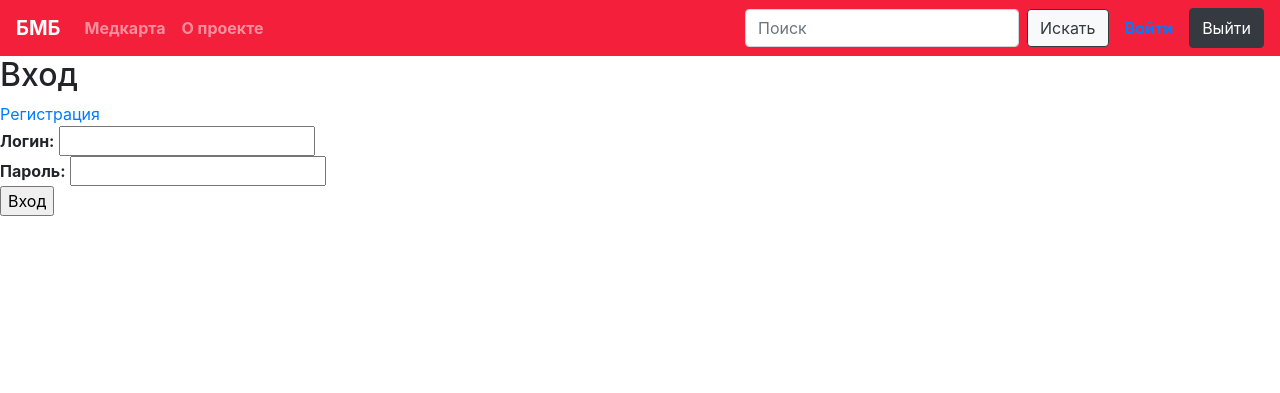
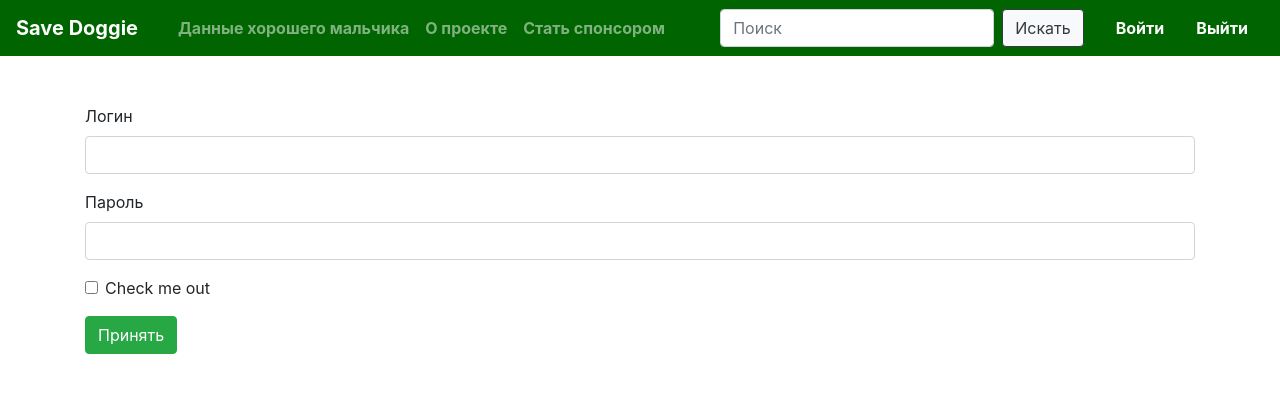
Before and after one commit to CatsSavior/save_doggie, a Django app: page /login in a window 1280 px wide. Shown: the top 393 px of the page. Run offline with Django 3.2, Linux system fonts and the light colour scheme; parts of the project's set-up code (start-up, migrations or seed data) failed here and were passed over; some libraries are stand-ins or nearby versions.

Commit message:
(не слушай Семена)

```diff
--- a/crm/models.py
+++ b/crm/models.py
@@ -14,7 +14,7 @@ class Student(models.Model):
     dadname = models.CharField(max_length=30, null=True)
     email = models.EmailField(null=True)
     description = models.TextField(default="")
-    photo = models.FilePathField(null=True)
+    photo = models.FilePathField(upload_to='/static/')
     sex = models.CharField(max_length=1, null=True, choices=sex_types)
     weight = models.FloatField(null=True)
     phone_number = models.CharField(max_length=12, null=True)
--- a/crm/templates/base.html
+++ b/crm/templates/base.html
@@ -1,38 +1,37 @@
 <link rel="stylesheet" href="https://stackpath.bootstrapcdn.com/bootstrap/4.3.1/css/bootstrap.min.css" integrity="sha384-ggOyR0iXCbMQv3Xipma34MD+dH/1fQ784/j6cY/iJTQUOhcWr7x9JvoRxT2MZw1T" crossorigin="anonymous">
 <link rel="stylesheet" href="https://stackpath.bootstrapcdn.com/bootstrap/4.3.1/css/bootstrap.min.js" integrity="sha384-ggOyR0iXCbMQv3Xipma34MD+dH/1fQ784/j6cY/iJTQUOhcWr7x9JvoRxT2MZw1T" crossorigin="anonymous">
 
-
-<nav class="navbar navbar-expand-lg navbar-dark font-weight-bold" style="background-color: #F41F3B;" >
-<a class="navbar-brand font-weight-bold" href="#">БМБ</a>
+    <nav class="navbar navbar-expand-lg navbar-dark font-weight-bold" style="background-color: #006400;" >
+    <a class="navbar-brand font-weight-bold" href="/">Save Doggie</a>
     <button class="navbar-toggler" type="button" data-toggle="collapse" data-target="#navbarNav" aria-controls="navbarNav" aria-expanded="false" aria-label="Toggle navigation">
     <span class="navbar-toggler-icon"></span>
     </button>
 
     <div class="collapse navbar-collapse" id="navbarNav">
-<ul class="navbar-nav mr-auto justify-content-center">
+    <ul class="navbar-nav mr-auto ml-3">
     <li class="nav-item">
-<a class="nav-link" href="/all_cards">Медкарта <span class="sr-only">(current)</span></a>
+    <a class="nav-link" href="/all_cards">Данные хорошего мальчика <span class="sr-only">(current)</span></a>
+    </li>
     <li class="nav-item">
     <a class="nav-link" href="/">О проекте</a>
     </li>
-        <!--
     <li class="nav-item">
     <a class="nav-link" href="#">Стать спонсором</a>
     </li>
---!>
     </ul>
 
-
-
-<form class="form-inline my-2 my-lg-0" id ="search">
+    <form class="form-inline my-2 my-lg-0 mr-3" id ="search">
     <input class="form-control mr-sm-2" type="search" placeholder="Поиск" aria-label="Search">
     <button class="btn btn-outline-dark my-2 my-sm-0 btn-light" type="button">Искать</button>
     </form>
+
+    <div class="d-flex">
+
+    <a style = "color: white;" class="nav-link" href="/register">Войти</a>
+    <a style = "color: white;" class="nav-link" href="/logout">Выйти</a>
+
     </div>
 
-    <div class="d-flex">
-<a class="nav-link" href="/login">Войти <span class="sr-only">(current)</span></a>
-<button type="button" class="btn btn-dark" data-target="/logout">Выйти</button>
     </div>
 
     </nav>
--- a/crm/templates/login.html
+++ b/crm/templates/login.html
@@ -1,19 +1,27 @@
 {% extends 'base.html' %}
 
-{%  block title %}Вход{% endblock %}
+{%  block title %}Регистрация{% endblock %}
 
 {% block content %}
 
-<h2>Вход</h2>
-<a href="/register">Регистрация</a>
+
 <form method="POST">
-    {% csrf_token %}
-    <strong>Логин:</strong>
-    <input type="text" name="login"><br>
-    <strong>Пароль:</strong>
-    <input type="password" name="password"><br>
-    <input type="submit" value="Вход">
+{% csrf_token %}
+    <div class="container my-5">
+    <div class="form-group">
+    <label for="exampleInputEmail1">Логин</label>
+    <input type="text" name="login" class="form-control">
+    </div>
+    <div class="form-group">
+    <label for="exampleInputPassword1">Пароль</label>
+    <input type="password" name="password" class="form-control" id="exampleInputPassword1">
+    </div>
+    <div class="form-group form-check">
+    <input type="checkbox" class="form-check-input" id="exampleCheck1">
+    <label class="form-check-label" for="exampleCheck1">Check me out</label>
+    </div>
+    <button type="submit" class="btn btn-success">Принять</button>
+    </div>
+    </form>
 
-</form>
-
-{% endblock %}
+    {% endblock %}
--- a/crm/templates/register.html
+++ b/crm/templates/register.html
@@ -14,8 +14,6 @@
     <input type="text" name="email"><br>
     <strong>Пароль:</strong>
     <input type="password" name="password"><br>
-    <strong>Инвайт:</strong>
-    <input type="text" name="invite"><br>
     <input type="submit" value="Создать аккаунт!">
 
     {% endblock %}
--- a/crm/views.py
+++ b/crm/views.py
@@ -13,7 +13,6 @@ class RegisterValidation(forms.Form):
     login = forms.CharField(max_length=30)
     email = forms.EmailField()
     password = forms.CharField(min_length=6)
-    invite = forms.CharField(max_length=10)
 
 
 class LoginValidation(forms.Form):
@@ -39,7 +38,7 @@ def index(request):
 
 def logout_page(request):
     logout(request)
-    return redirect('/login')
+    return redirect('/')
 
 
 def login_page(request):
@@ -64,7 +63,6 @@ def login_page(request):
 
 
 def register(request):
-    invites = {'admin': 'cool_admin', 'user': 'stupid_user'}
 
     if request.method == 'GET':
         return render(request, 'register.html')
@@ -81,18 +79,12 @@ def register(request):
 
         user.email = request.POST.get('email')
         if User.objects.all().filter(email=user.email):
-            return HttpResponse('Юзернейм уже существует')
+            return HttpResponse('Пользователь с такой почтой уже существует')
 
-        invite = request.POST.get('invite')
-        for i in invites:
-            print(invites[i])
-            if invite == invites[i]:
-                user.set_password(request.POST.get('password'))
-                user.save()
-                login(request, user)
-                return redirect('/')
-            else:
-                return HttpResponse('Трабл с инвайтом')
+        user.set_password(request.POST.get('password'))
+        user.save()
+        login(request, user)
+        return redirect('/')
 
 
 def details(request):
@@ -116,8 +108,8 @@ def add(request):
     if request.method == 'POST':
         name = request.POST.get('name', '')
         surname = request.POST.get('surname', '')
-        photo = request.POST.get('photo', '', request.FILES)
-        #photo = NoteForm(request.POST, request.FILES)
+        photo = request.get('photo', '')
+        photo.raise_for_status()
 
         if name == '' or surname == '':
             messages.add_message(request, messages.ERROR, 'Заполните все поля!')
```
Also changed, not shown: crm/templates/index.html (+2 -9 lines), db.sqlite3, 1 other file. Lines whose indentation alone changed are shown as unchanged.
